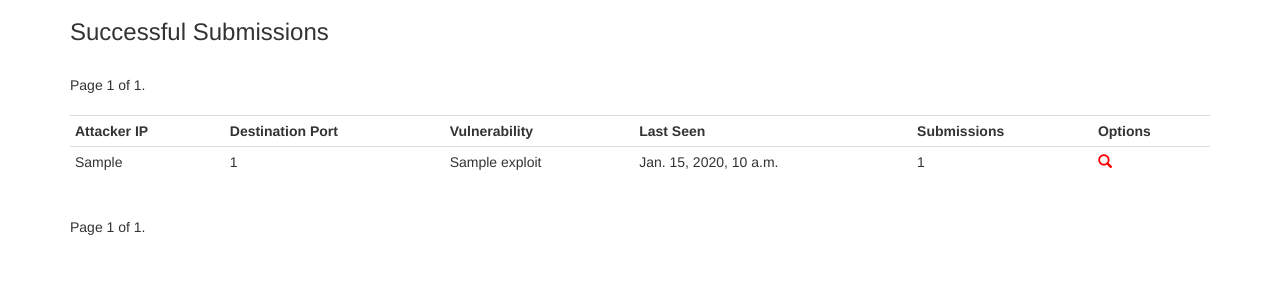
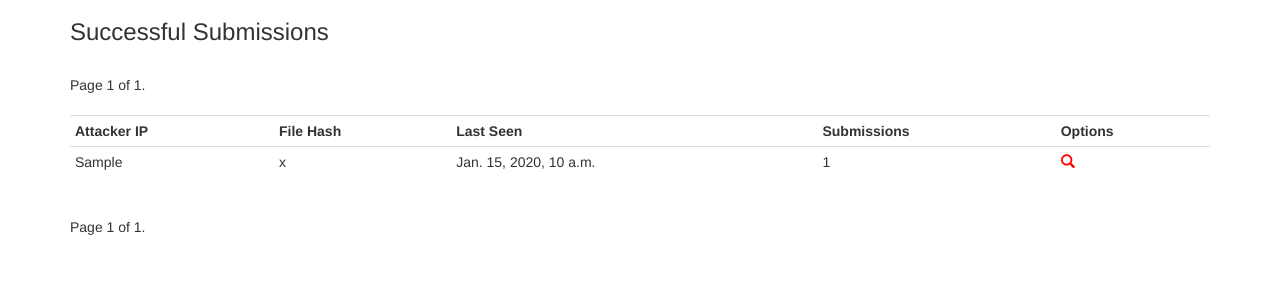
Before and after one commit to pi-one/amunweb, a Django app: page /amun/submissions in a window 1280 px wide. Shown: the part 51-351 px from the top of the page. Run offline with Django 3.2, Linux system fonts and the light colour scheme; tables that the repository leaves empty hold one stand-in row (values such as "Sample post"); some libraries are stand-ins or nearby versions.

Commit message:
changed columns

```diff
--- a/amunweb/amun/templates/amun/submissions.html
+++ b/amunweb/amun/templates/amun/submissions.html
@@ -22,8 +22,7 @@
 		<table class="table table-condensed table-hover">
 			<tr>
 				<th>Attacker IP</th>
-				<th>Destination Port</th>
-				<th>Vulnerability</th>
+				<th>File Hash</th>
 				<th>Last Seen</th>
 				<th>Submissions</th>
 				<th>Options</th>
@@ -31,8 +30,7 @@
 			{% for sub in submissions%}
 			<tr>
 				<td>{{ sub.exploit.attacker.attacker_ip }}</td>
-				<td>{{ sub.exploit.attacker.victim_port }}</td>
-				<td>{{ sub.exploit.vulnerability_name }}</td>
+				<td>{{ sub.md5_hash }}</td>
 				<td>{{ sub.last_seen }}</td>
 				<td>{{ sub.count }}</td>
 				<td><a href="{% url 'submission_details' submission_id=sub.id %}"><span class="glyphicon glyphicon-search"></span></a></td>
```
